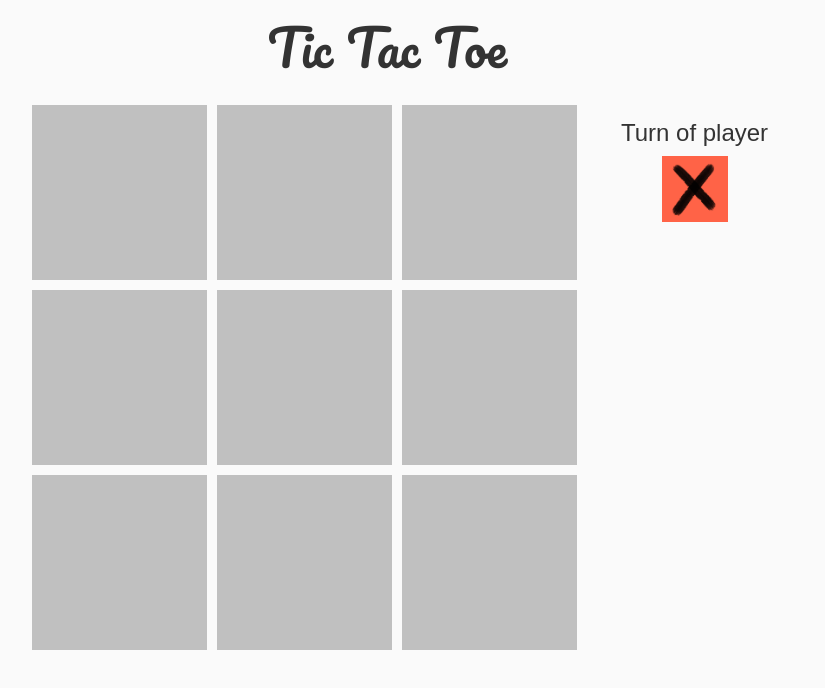
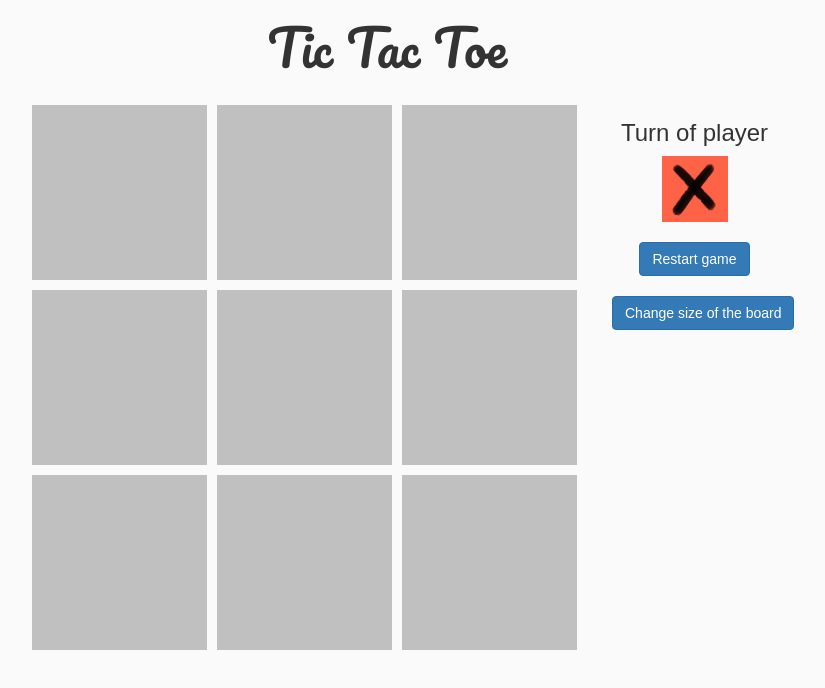
Before and after one commit to diedu89/tictactoe, a React (Create React App) app: page / in a window 1280 px wide. Both pictures are taken after a click on the button "Start!". Shown: the top 688 px of the page, without its empty margins (253-1078 px from the left). Built offline with nearby package versions, Linux system fonts and the light colour scheme.

Commit message:
Can restart game and change board size at any moment

```diff
--- a/src/containers/info.jsx
+++ b/src/containers/info.jsx
@@ -30,19 +30,22 @@ class GameInfo extends Component{
 		if (this.props.configuring) return null;
 
 		const { winner, player, playAgain, configure } = this.props;
-		if(!winner)
-			return (
-				<div>
-					<h3>Turn of player</h3>
-					<div className={this.getClassName(player)}></div>
-				</div>
-			);
 
 		return (
 	    <div>
-	      {this.renderWinner(winner)}
+	      {
+	      	(winner) ?
+	      		this.renderWinner(winner)
+	      	:
+  					<div>
+							<h3>Turn of player</h3>
+							<div className={this.getClassName(player)}></div>
+						</div>
+	      }
 	      <br/>
-	      <Button bsStyle="primary" onClick={() => playAgain()}>Play again!</Button>
+	      <Button bsStyle="primary" onClick={() => playAgain()}>
+	      	{(winner) ? 'Play again!' : 'Restart game'}
+	      </Button>
 	      <br /><br />
 	      <Button bsStyle="primary" onClick={() => configure()}>Change size of the board</Button>
 	    </div>
```
